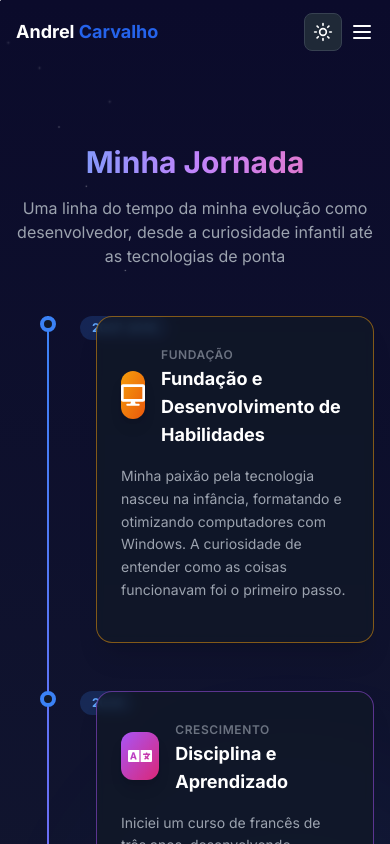
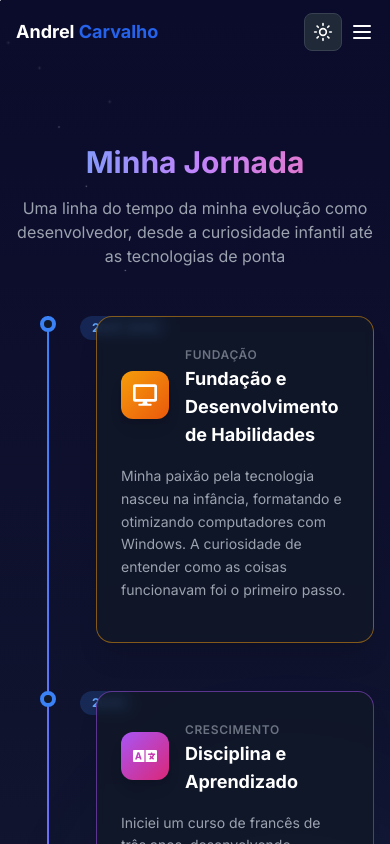
Before and after one commit to SpeedyxBR/andrel.dev, a Next.js app: page /jornada in a window 390 px wide. Shown: the top 844 px of the page. Built offline with nearby package versions, Linux system fonts and the light colour scheme.

Commit message:
fix(about): prevent timeline icon from shrinking on mobile - Add shrink-0 class to icon container to maintain fixed size

```diff
--- a/src/components/pages/About.tsx
+++ b/src/components/pages/About.tsx
@@ -221,7 +221,7 @@ const About = ({ darkMode }: { darkMode: boolean }) => {
                     <div className="flex items-center gap-4 mb-4">
                       {/* Icon */}
                       <div
-                        className={`w-12 h-12 rounded-xl flex items-center justify-center bg-gradient-to-br ${item.color} shadow-lg`}
+                        className={`w-12 h-12 shrink-0 rounded-xl flex items-center justify-center bg-gradient-to-br ${item.color} shadow-lg`}
                       >
                         <span className="text-white">{item.icon}</span>
                       </div>
```
